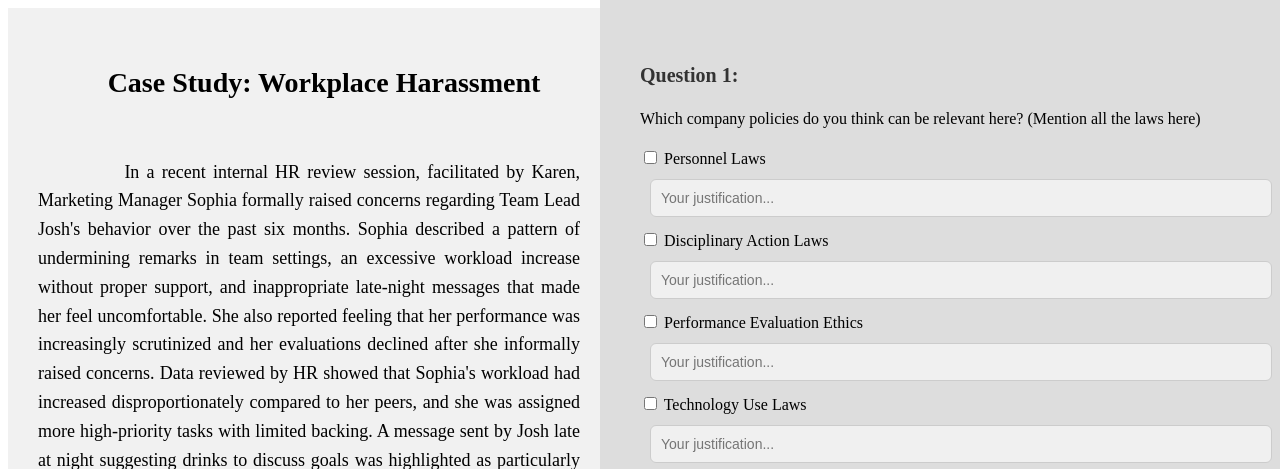
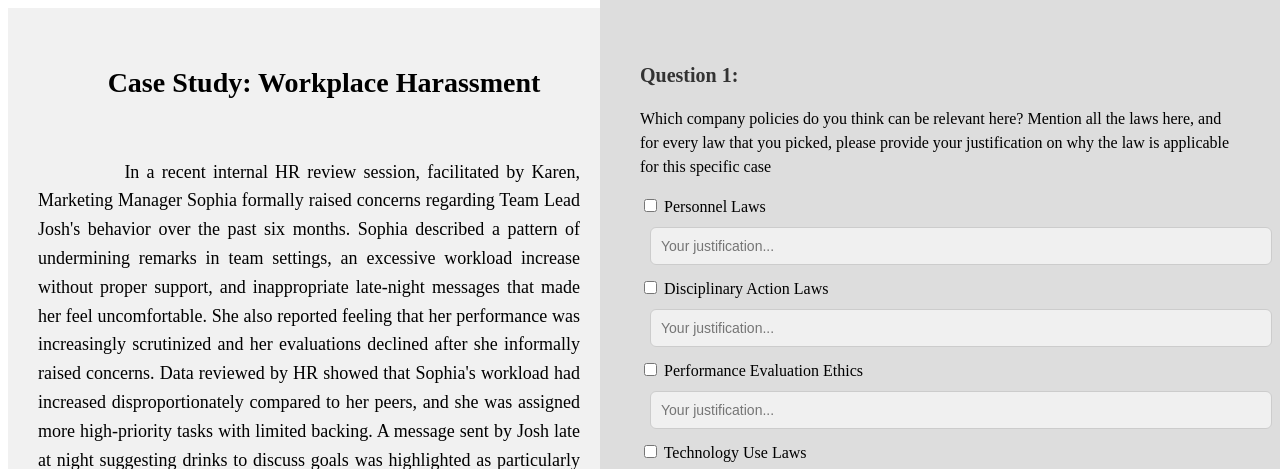
Before and after one commit to shambhawipal-tud/cluster_study1, a Flask app: page /next in a window 1280 px wide. Shown: the top 469 px of the page. Run offline with Flask 3, Linux system fonts and the light colour scheme.

Commit message:
fixed text of the second page

```diff
--- a/templates/next.html
+++ b/templates/next.html
@@ -28,7 +28,7 @@
                 <div class="question-section">
 
                     <h2>Question 1:</h2>
-                    <p>Which company policies do you think can be relevant here? (Mention all the laws here)</p>
+                    <p>Which company policies do you think can be relevant here? Mention all the laws here, and for every law that you picked, please provide your justification on why the law is applicable for this specific case</p>
 
                     <div class="question-list">
                         <label>
```
